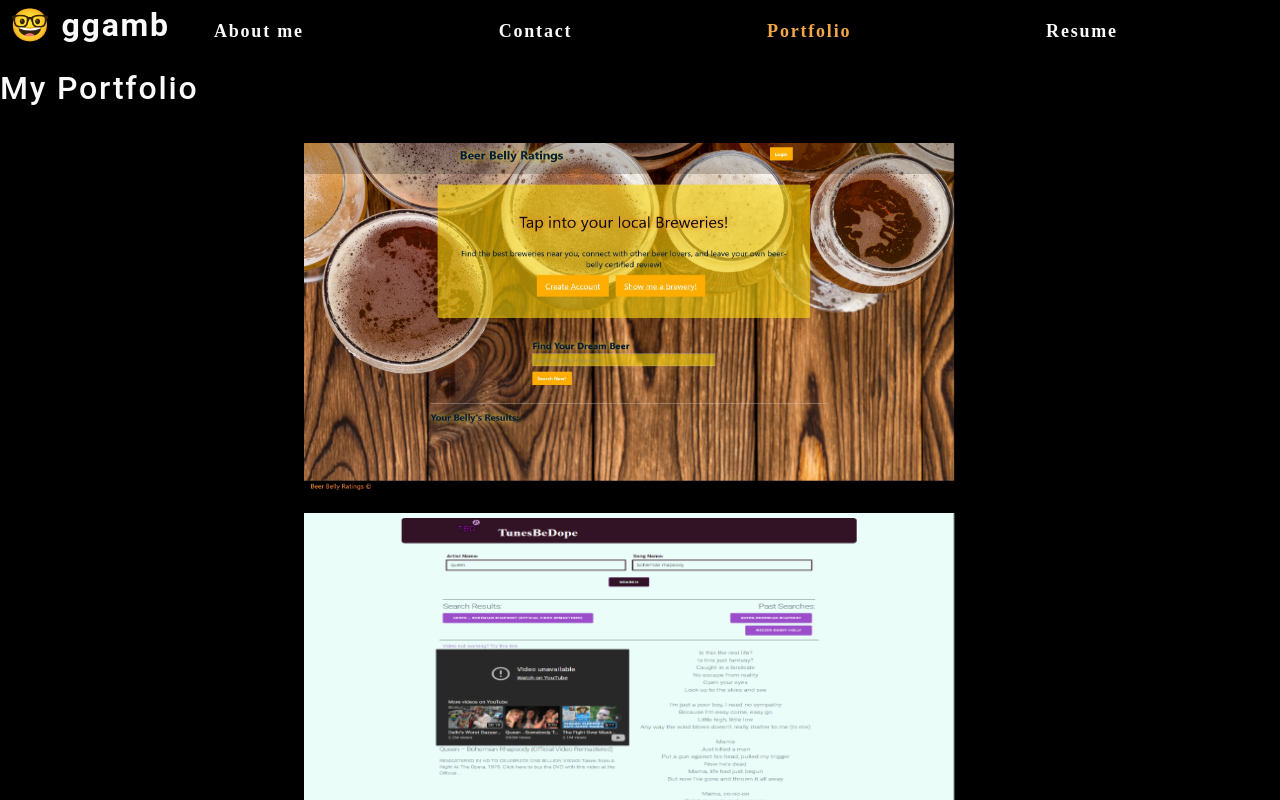
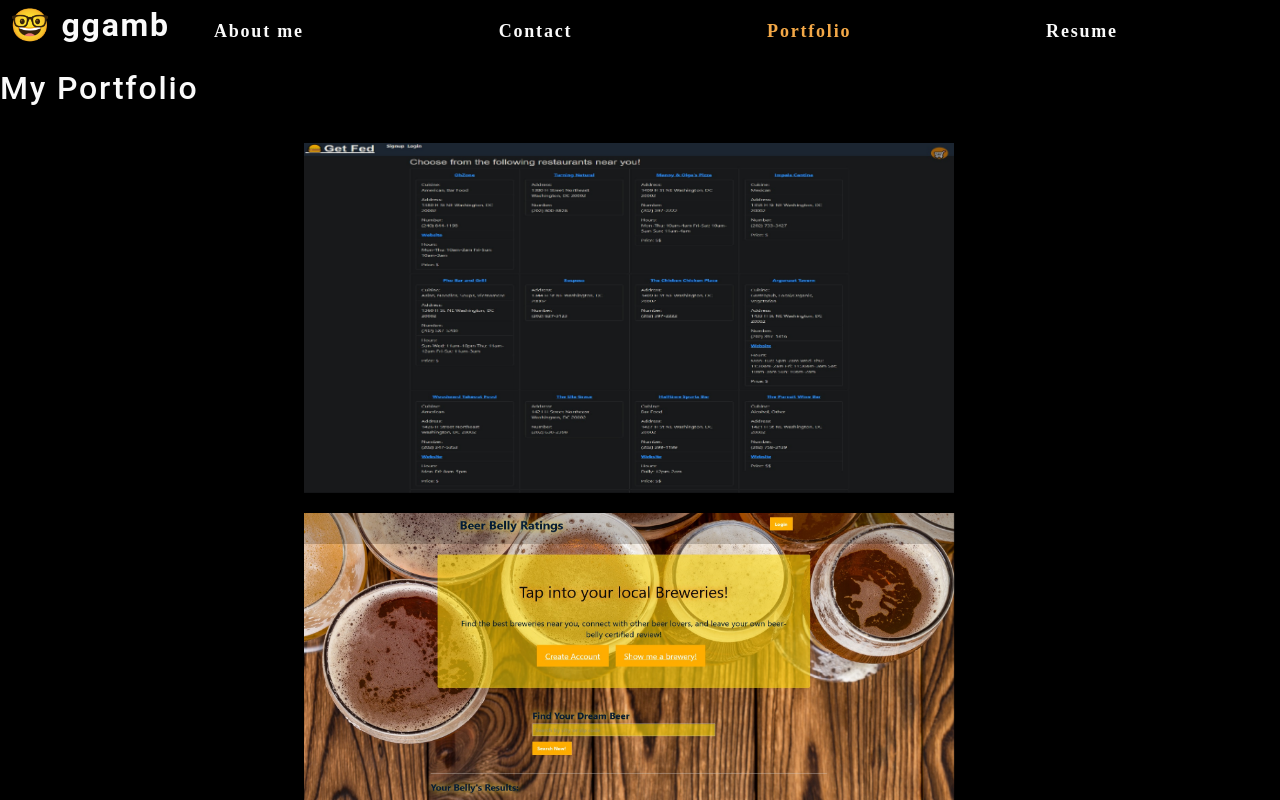
Before and after one commit to ggamb/React-portfolio-ggamb, a React (Create React App) app: page / in a window 1280 px wide. Both pictures are taken after a click on the item "Portfolio". Shown: the top 800 px of the page. Built offline with nearby package versions, Linux system fonts and the light colour scheme.

Commit message:
added newest project to portfolio

```diff
--- a/src/components/Portfolio/index.js
+++ b/src/components/Portfolio/index.js
@@ -3,7 +3,8 @@ import beerBelly from '../../assets/images/beer-belly.png';
 import TBD from '../../assets/images/TBD.png';
 import photoPort from '../../assets/images/photoPort.png';
 import weather from '../../assets/images/weather.png';
-import github from '../../assets/images/Octocat.png'
+import github from '../../assets/images/Octocat.png';
+import getFed from '../../assets/images/getFed.jpg'
 
 function Project() {
     return (
@@ -11,6 +12,16 @@ function Project() {
             <h2 className="my-work">My Portfolio</h2>
             <section id="my-work" className="portfolio-holder">
                 <div className="portfolio-module-holder">
+                    <div className='portfolio-container'>
+                        <img src={getFed} className='portfolio-image' />
+                        <div className='middle'>
+                            <div className='portfolio-text'>
+                                <a href='https://github.com/ggamb/team-cuisine-project-3' target="_blank"><img src={github} className='small-Github' /></a>
+                                <a href="https://get-fed-project.herokuapp.com/" target="_blank" className='project-link-text'><h3>Get Fed</h3></a>
+                                <h4>An Uber Eats clone to find food near you!</h4>
+                            </div>
+                        </div>
+                    </div>
                     <div className='portfolio-container'>
                         <img src={beerBelly} className='portfolio-image' />
                         <div className='middle'>
```
Also changed, not shown: src/assets/images/getFed.jpg (added).
